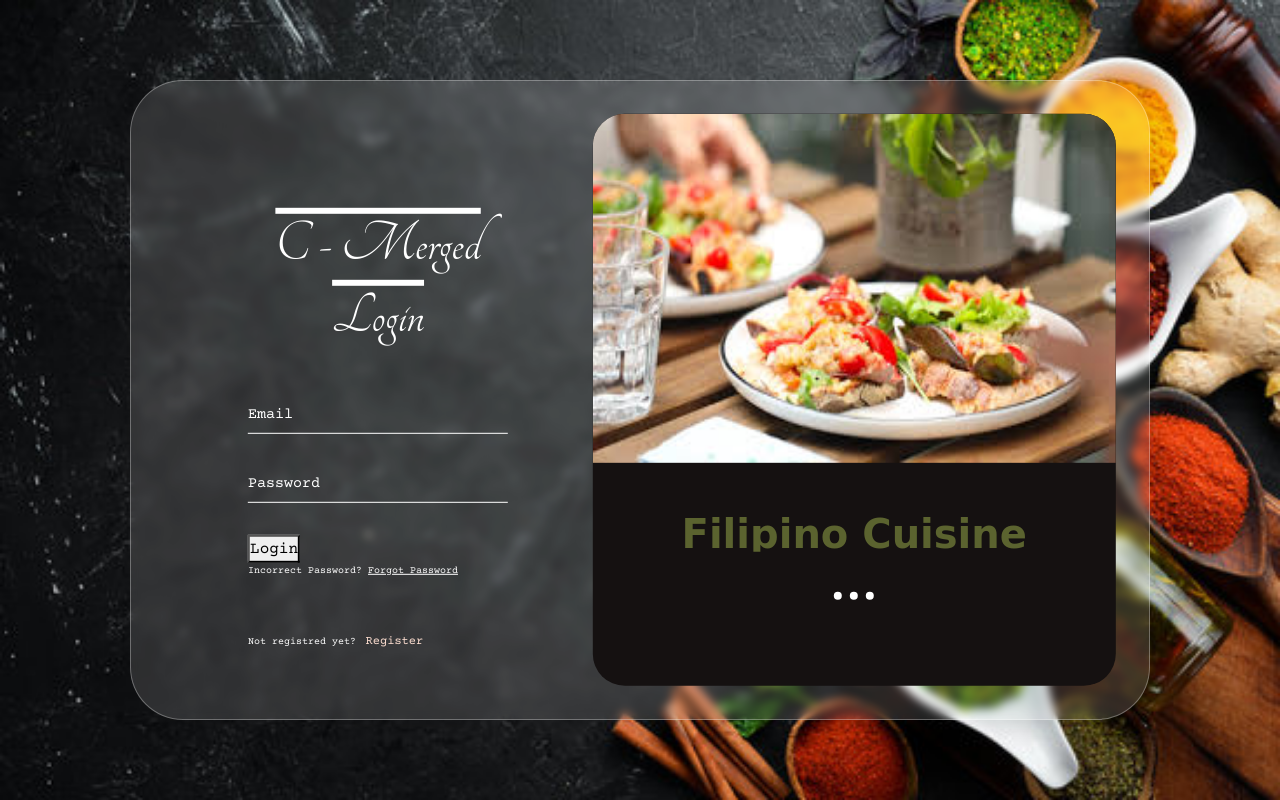
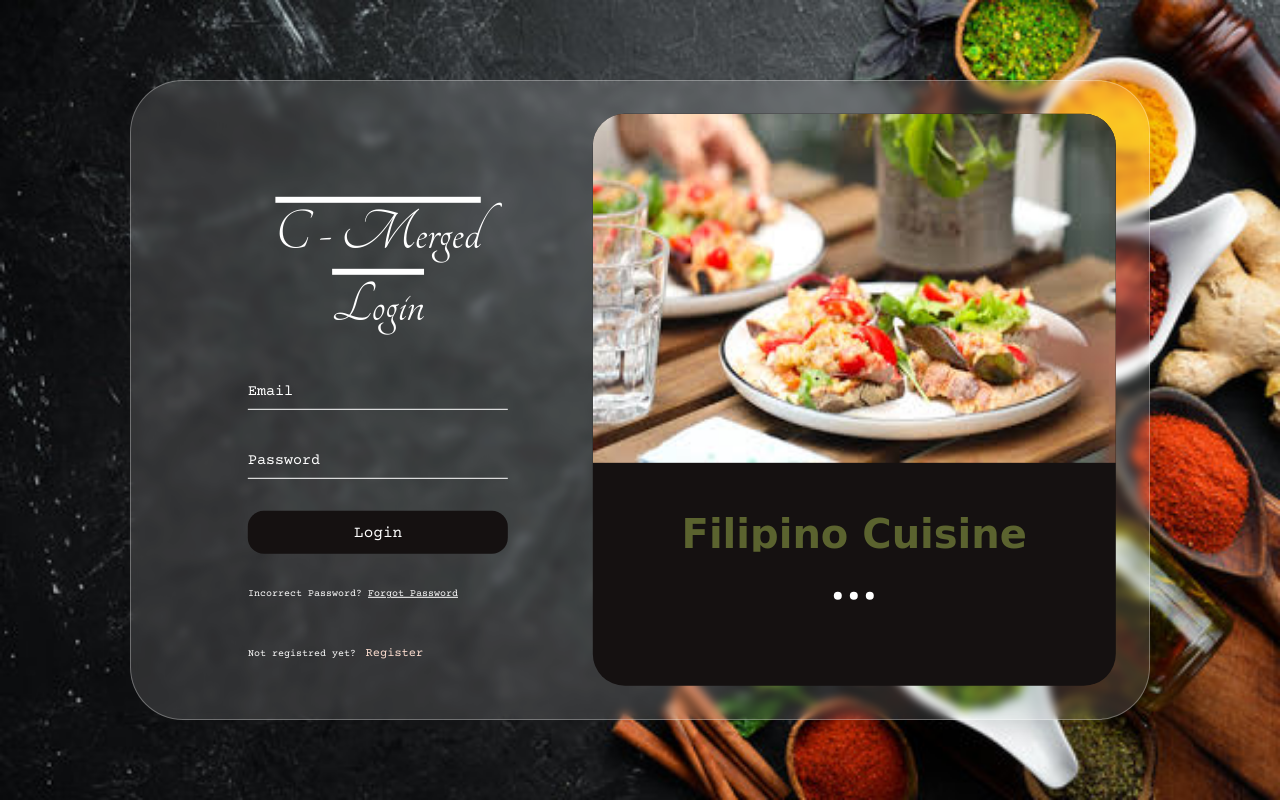
Before and after one commit to johnbenedictcastillo/bsitA, a PHP site: page /acorda-rancap/pages/login.html in a window 1280 px wide. Run offline with PHP 8.4, Linux system fonts and the light colour scheme; some libraries are stand-ins or nearby versions; some web fonts are replaced.

Commit message:
Update style3.css

```diff
--- a/acorda-rancap/styles/style3.css
+++ b/acorda-rancap/styles/style3.css
@@ -298,7 +298,7 @@ main.sign-up-mode .carousel {
     top: -2px;
   }
 
-  .login-btn
+  .float-left
   {
     display: inline-block;
     width: 100%;
@@ -313,7 +313,7 @@ main.sign-up-mode .carousel {
     transition: 0.3s;
   }
 
-  .login-btn:hover {
+  .float-left:hover {
     background-color: #5b632f;
   }
 @media (max-width: 850px) {
```
